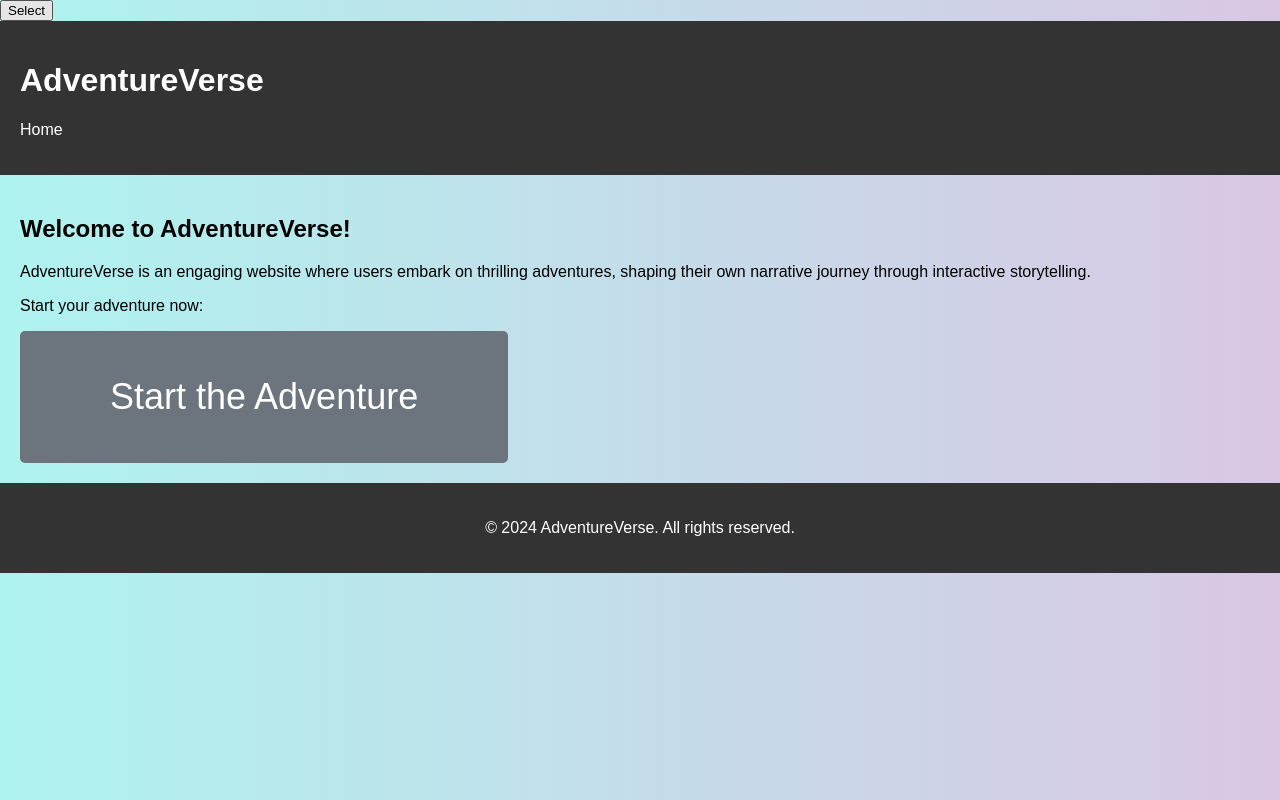
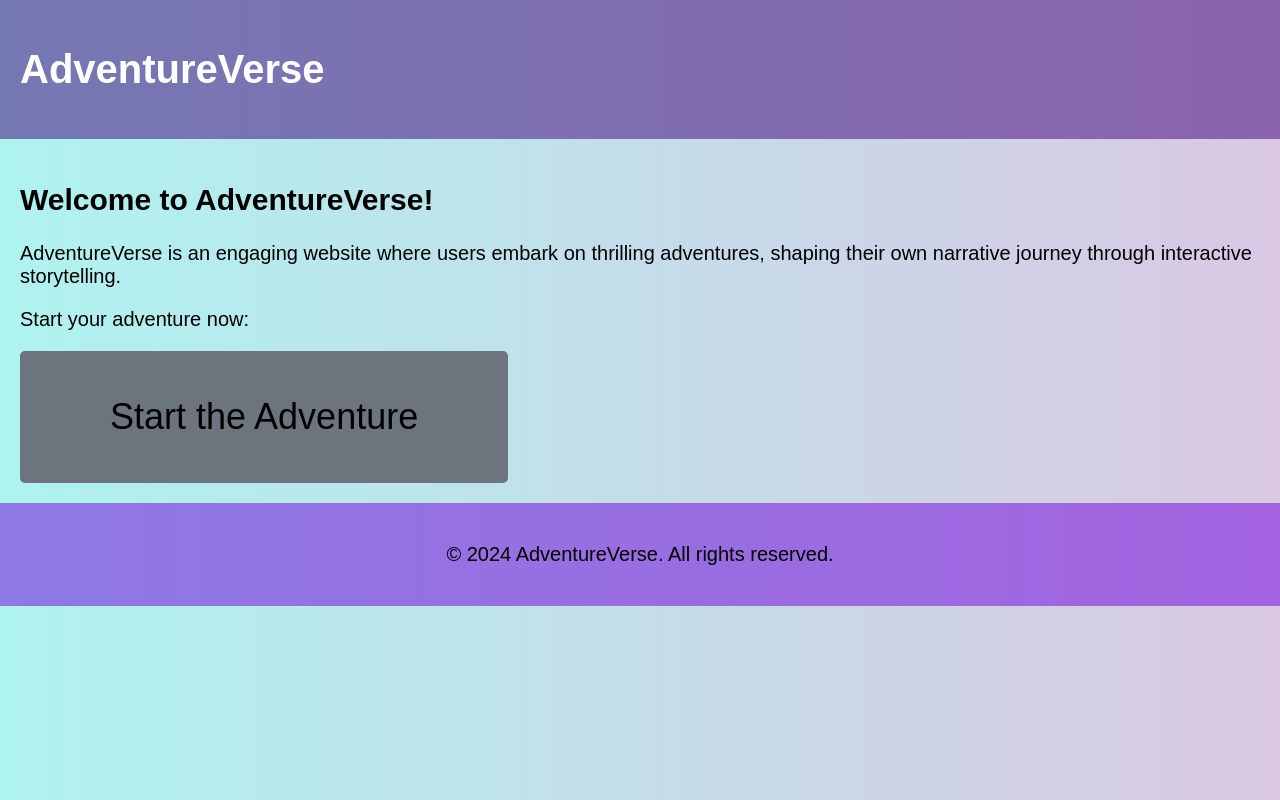
Before and after one commit to strossouw/AdventureVerse, a plain HTML site: page index.html in a window 1280 px wide. Drawn offline with Linux system fonts and the light colour scheme.

Commit message:
fixed some styles

```diff
--- a/assets/css/style.css
+++ b/assets/css/style.css
@@ -3,10 +3,12 @@ body {
     font-family: Arial, sans-serif;
     margin: 0;
     padding: 0;
+    font-size: 20px; /* Increased overall font size for better accessibility */
+    color: #000; /* Set font color to black */
 }
 
 header {
-    background-color: #333;
+    background-color: rgba(60, 0, 120, 0.5); /* Darker shade of purple */
     color: #fff;
     padding: 20px;
 }
@@ -22,13 +24,13 @@ nav ul li {
 }
 
 nav ul li a {
-    color: #fff;
+    color: #000; /* Set link color to black */
     text-decoration: none;
 }
 
 footer {
-    background-color: #333;
-    color: #fff;
+    background-color: rgba(110, 0, 220, 0.5); /* Darker shade of purple */
+    color: #000; /* Set font color to black */
     padding: 20px;
     text-align: center;
 }
@@ -42,7 +44,7 @@ footer {
     display: inline-block;
     padding: 45px 90px; /* Adjusted padding to make the button about half the size */
     background-color: #6c757d; /* Changed background color to gray */
-    color: #fff;
+    color: #000; /* Set font color to black */
     text-decoration: none;
     border-radius: 5px;
     font-size: 36px; /* Increased font size for larger text */
--- a/index.html
+++ b/index.html
@@ -23,15 +23,8 @@
 </head>
 <body class="gradient-custom">
 
-    <button id="selectPath1"><i class="fas fa-train"></i> Select</button>
     <header>
         <h1>AdventureVerse</h1>
-        <nav>
-            <ul>
-                <li><a href="index.html">Home</a></li>
-                <!-- Add more navigation links as needed -->
-            </ul>
-        </nav>
     </header>
 
     <div class="content">
```
Also changed, not shown: end.html (+4 -1 lines).
